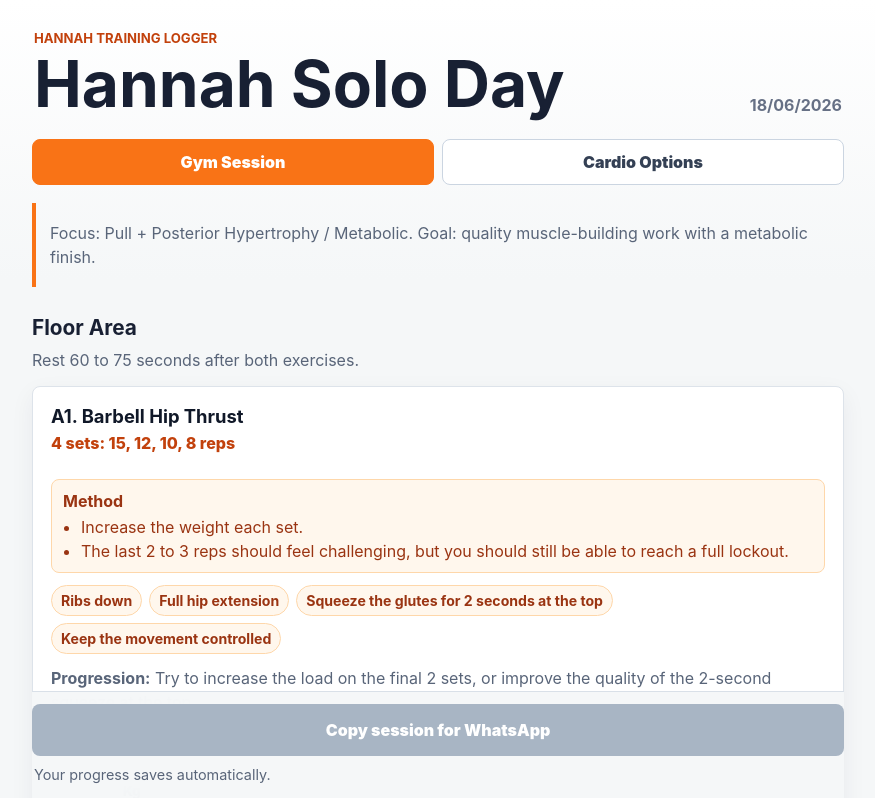
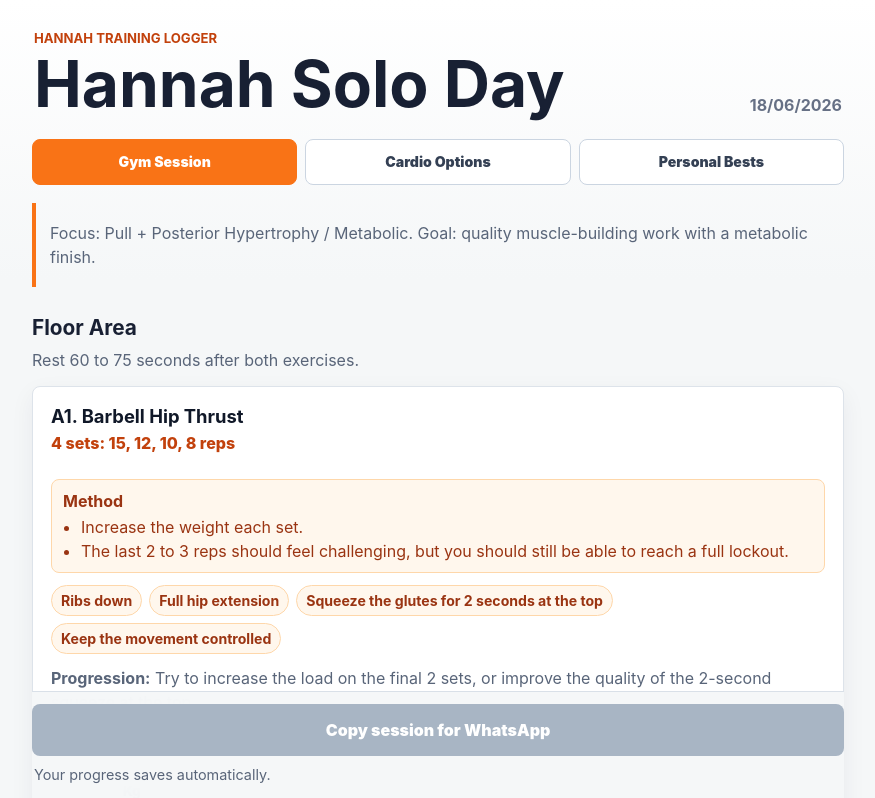
Before and after one commit to kaliharmen-hue/hannah-training-logger, a React (Vite) app: page / in a window 1280 px wide. Shown: the top 798 px of the page, without its empty margins (202-1077 px from the left). Built offline with nearby package versions, Linux system fonts and the light colour scheme.

Commit message:
Add personal bests across saved gym programmes

```diff
--- a/src/App.jsx
+++ b/src/App.jsx
@@ -6,6 +6,7 @@ import NotesBox from './components/NotesBox.jsx';
 import CopySummaryButton from './components/CopySummaryButton.jsx';
 import History from './components/History.jsx';
 import CardioOptions from './components/CardioOptions.jsx';
+import PersonalBests from './components/PersonalBests.jsx';
 import { programme } from './data/programme.js';
 import { cardioOptions } from './data/cardioOptions.js';
 import { formatWhatsAppSummary } from './utils/formatWhatsAppSummary.js';
@@ -137,6 +138,8 @@ export default function App() {
 
           <History history={history} />
         </>
+      ) : activeTab === 'bests' ? (
+        <PersonalBests history={history} programme={programme} />
       ) : (
         <CardioOptions
           cardioSession={cardioSession}
--- /dev/null
+++ b/src/components/PersonalBests.jsx
@@ -0,0 +1,51 @@
+import { useMemo, useState } from 'react';
+import { getPersonalBests } from '../utils/personalBests.js';
+
+export default function PersonalBests({ history, programme }) {
+  const [search, setSearch] = useState('');
+  const bests = useMemo(() => getPersonalBests(history, programme), [history, programme]);
+  const visible = bests.filter((exercise) => exercise.name.toLowerCase().includes(search.trim().toLowerCase()));
+
+  return (
+    <section className="bests-section">
+      <div className="section-heading">
+        <h2>Personal Bests</h2>
+        <span>{bests.length} exercises</span>
+      </div>
+      <label className="field">
+        <span>Find exercise</span>
+        <input type="search" placeholder="Exercise name" value={search} onChange={(event) => setSearch(event.target.value)} />
+      </label>
+      {!bests.length ? (
+        <p className="empty-state">No recorded bests yet. Your saved gym sessions will appear here.</p>
+      ) : !visible.length ? (
+        <p className="empty-state">No exercises match your search.</p>
+      ) : (
+        <div className="exercise-list">
+          {visible.map((exercise) => (
+            <article className="exercise-card" key={exercise.id}>
+              <div className="exercise-topline"><h3>{exercise.name}</h3></div>
+              <table className="bests-table">
+                <thead><tr><th scope="col">Reps / measure</th><th scope="col">Best</th><th scope="col">Date</th></tr></thead>
+                <tbody>
+                  {exercise.records.map((record) => (
+                    <tr key={record.key}>
+                      <th scope="row">{record.label}</th>
+                      <td>{record.value} {record.unit}</td>
+                      <td>{formatDate(record.completedAt)}</td>
+                    </tr>
+                  ))}
+                </tbody>
+              </table>
+            </article>
+          ))}
+        </div>
+      )}
+    </section>
+  );
+}
+
+function formatDate(value) {
+  const date = new Date(value);
+  return Number.isNaN(date.getTime()) ? 'Unknown' : new Intl.DateTimeFormat('en-GB').format(date);
+}
--- a/src/components/Tabs.jsx
+++ b/src/components/Tabs.jsx
@@ -15,6 +15,13 @@ export default function Tabs({ activeTab, onChange }) {
       >
         Cardio Options
       </button>
+      <button
+        className={activeTab === 'bests' ? 'active' : ''}
+        onClick={() => onChange('bests')}
+        type="button"
+      >
+        Personal Bests
+      </button>
     </nav>
   );
 }
--- a/src/styles.css
+++ b/src/styles.css
@@ -85,7 +85,7 @@ textarea {
 
 .tab-bar {
   display: grid;
-  grid-template-columns: 1fr 1fr;
+  grid-template-columns: repeat(3, minmax(0, 1fr));
   gap: 8px;
   margin: 6px 0 18px;
 }
@@ -101,6 +101,31 @@ textarea {
   min-height: 46px;
   padding: 10px;
 }
+
+.tab-bar button {
+  font-size: 0.88rem;
+  overflow-wrap: anywhere;
+}
+
+.bests-table {
+  width: 100%;
+  table-layout: fixed;
+  border-collapse: collapse;
+  margin-top: 12px;
+  font-size: 0.85rem;
+}
+
+.bests-table th,
+.bests-table td {
+  text-align: left;
+  padding: 10px 4px;
+  border-bottom: 1px solid #edf1f5;
+  overflow-wrap: anywhere;
+}
+
+.bests-table th:first-child { width: 43%; }
+.bests-table td:nth-child(2) { color: var(--accent-dark); font-weight: 800; }
+.bests-table thead { color: #596579; }
 
 .tab-bar button.active,
 .option-switcher button.active {
--- /dev/null
+++ b/src/utils/personalBests.js
@@ -0,0 +1,67 @@
+function number(value) {
+  const text = String(value ?? '').trim();
+  if (!/^\d+(?:[.,]\d+)?$/.test(text)) return null;
+  const result = Number(text.replace(',', '.'));
+  return Number.isFinite(result) && result > 0 ? result : null;
+}
+
+function exerciseName(name) {
+  return name.replace(/^[A-Z]?\d+[A-Z]?\.\s*/i, '');
+}
+
+export function getPersonalBests(history, programme) {
+  const current = Object.fromEntries(programme.blocks.flatMap((block) =>
+    block.exercises.map((exercise) => [exercise.id, exercise]),
+  ));
+  const exercises = new Map();
+
+  for (const session of history) {
+    for (const [id, entry] of Object.entries(session.exercises || {})) {
+      const details = session.exerciseDetails?.[id] || current[id];
+      const name = exerciseName(details?.name || id.split('-').map((word) =>
+        word.charAt(0).toUpperCase() + word.slice(1),
+      ).join(' '));
+      const exercise = exercises.get(id) || { id, name, records: new Map() };
+
+      const add = (key, label, value, unit) => {
+        if (value === null) return;
+        const previous = exercise.records.get(key);
+        if (!previous || value > previous.value || (value === previous.value &&
+          String(session.completedAt) > String(previous.completedAt))) {
+          exercise.records.set(key, { key, label, value, unit, completedAt: session.completedAt });
+        }
+      };
+
+      for (const set of entry.sets || []) {
+        const kg = number(set.kg);
+        const reps = number(set.reps);
+        if (['reps1', 'reps2', 'reps3'].some((key) => key in set)) {
+          // Rest-pause parts stay separate from uninterrupted sets.
+          const parts = [set.reps1, set.reps2, set.reps3].map(number);
+          if (kg !== null && parts.every((part) => part !== null)) {
+            const pattern = parts.join(' + ');
+            add(`rest-pause:${pattern}`, `${pattern} reps (rest-pause)`, kg, 'kg');
+          }
+        } else if ('kg' in set) {
+          if (kg !== null && reps !== null) {
+            add(`reps:${reps}`, `${reps} reps${details?.setLabel ? ` ${details.setLabel}` : ''}`, kg, 'kg');
+          } else if (kg !== null && !String(set.reps ?? '').trim()) {
+            add('weight', 'Reps not recorded', kg, 'kg');
+          }
+        } else if ('reps' in set) {
+          add('reps', `Most reps${details?.setLabel ? ` ${details.setLabel}` : ''}`, reps, 'reps');
+        }
+        add('time', 'Longest hold', number(set.time), 'sec');
+        add('rounds', 'Most rounds', number(set.rounds), 'rounds');
+      }
+      if (exercise.records.size) exercises.set(id, exercise);
+    }
+  }
+
+  return [...exercises.values()].map((exercise) => ({
+    ...exercise,
+    records: [...exercise.records.values()].sort((a, b) =>
+      a.key.localeCompare(b.key, 'en', { numeric: true }),
+    ),
+  })).sort((a, b) => a.name.localeCompare(b.name));
+}
--- a/src/utils/session.js
+++ b/src/utils/session.js
@@ -106,6 +106,12 @@ export function buildCompletedSession(programme, session, summary) {
     clientName: programme.clientName,
     sessionTitle: programme.sessionTitle,
     completedAt: new Date().toISOString(),
+    exerciseDetails: Object.fromEntries(
+      programme.blocks.flatMap((block) => block.exercises.map((exercise) => [
+        exercise.id,
+        { name: exercise.name, inputType: exercise.inputType, setLabel: exercise.setLabel },
+      ])),
+    ),
     exercises: session.exercises,
     generalNotes: session.generalNotes,
     summary,
```
Also changed, not shown: 1 other file (tests, documents, lock files or other folders).
